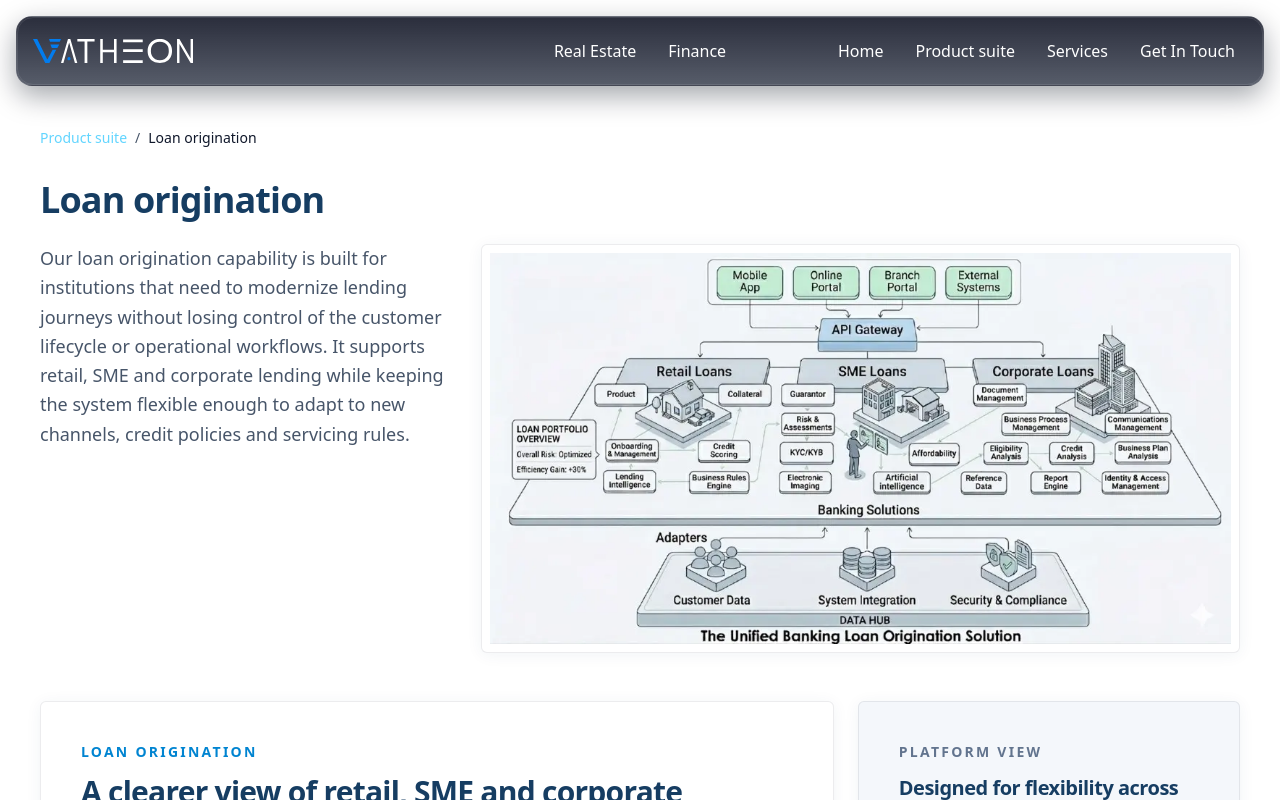
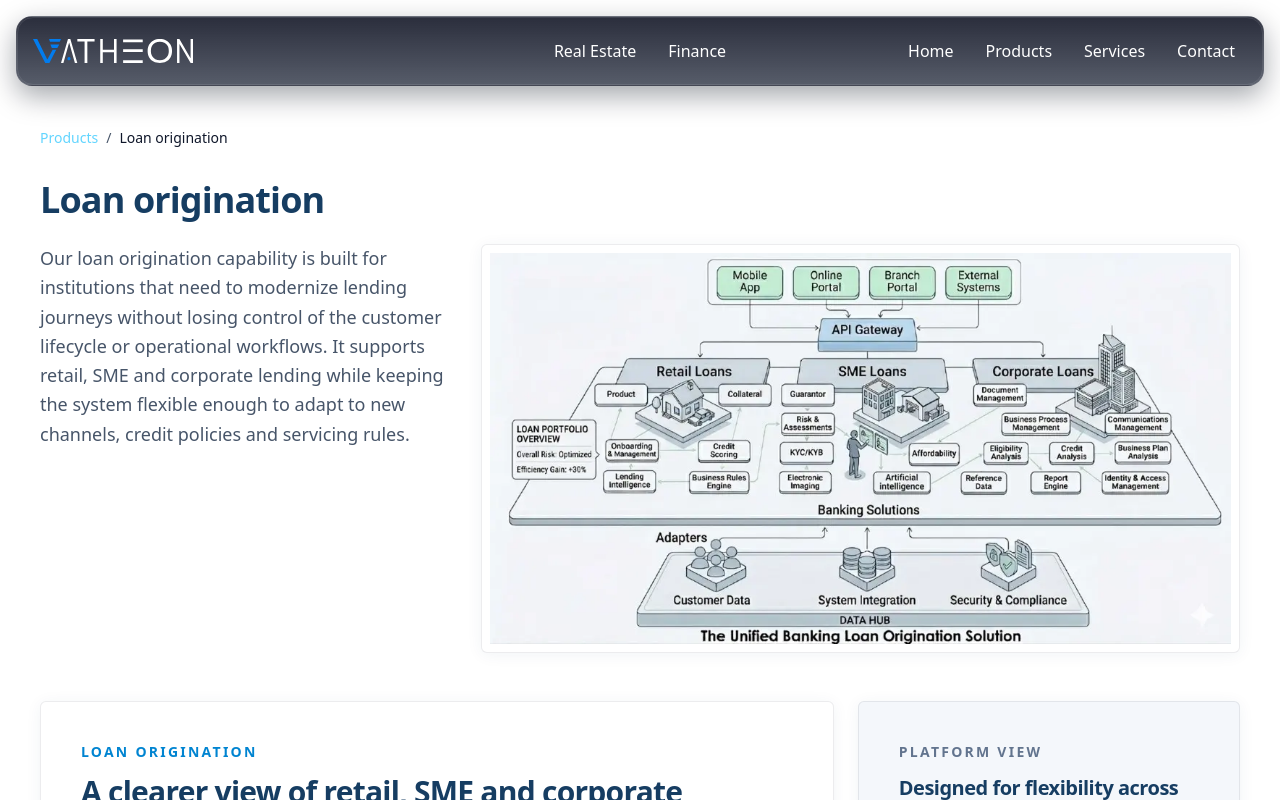
Before and after one commit to DavidMajomi/company-site, a Next.js app in the folder company/: page /products/loan-origination in a window 1280 px wide. Shown: the top 800 px of the page. Built offline with nearby package versions, Linux system fonts and the light colour scheme.

Commit message:
Update: Rename 'product suite' to 'products' across various components and navigation for consistency and clarity.

```diff
--- a/company/app/components/CtaSection.tsx
+++ b/company/app/components/CtaSection.tsx
@@ -1,4 +1,4 @@
-import { contactNav, productSuiteNav } from "../data/navigation";
+import { contactNav, productsNav } from "../data/navigation";
 import { site } from "../site";
 import { Button } from "../shared/Button";
 
@@ -17,8 +17,8 @@ export function CtaSection() {
         </p>
         <div className="mt-8 flex flex-wrap justify-center gap-4">
           <Button href={contactNav.href}>Contact us</Button>
-          <Button href={productSuiteNav.href} variant="ghost">
-            Our product suite
+          <Button href={productsNav.href} variant="ghost">
+            Our products
           </Button>
         </div>
       </div>
--- a/company/app/components/IndustryPlaceholderPage.tsx
+++ b/company/app/components/IndustryPlaceholderPage.tsx
@@ -1,6 +1,6 @@
 import type { CSSProperties, ComponentPropsWithoutRef } from "react";
 import { Button } from "../shared/Button";
-import { contactNav, productSuiteNav, servicesNav } from "../data/navigation";
+import { contactNav, productsNav, servicesNav } from "../data/navigation";
 import type { IndustryPage } from "../data/industries";
 import { StandardPageContent } from "./StandardPageContent";
 import styles from "./IndustryPlaceholderPage.module.css";
@@ -12,7 +12,7 @@ type IndustryPlaceholderPageProps = {
 const ctas: ComponentPropsWithoutRef<typeof Button>[] = [
   { href: contactNav.href, children: "Talk to us" },
   { href: servicesNav.href, variant: "ghost", children: "View services" },
-  { href: productSuiteNav.href, variant: "ghost", children: "View product suite" },
+  { href: productsNav.href, variant: "ghost", children: "View products" },
 ];
 
 function rise(delayMs: number, className: string) {
--- a/company/app/components/ProductCard.tsx
+++ b/company/app/components/ProductCard.tsx
@@ -1,5 +1,5 @@
 import type { Product } from "../data/products";
-import { productSuiteNav } from "../data/navigation";
+import { productsNav } from "../data/navigation";
 import { OfferingCard } from "./OfferingCard";
 
 type ProductCardProps = {
@@ -15,7 +15,7 @@ export function ProductCard({
 }: ProductCardProps) {
   return (
     <OfferingCard
-      href={`${productSuiteNav.href}/${product.slug}`}
+      href={`${productsNav.href}/${product.slug}`}
       title={product.title}
       description={product.description}
       variant={variant}
--- a/company/app/components/ProductsSection.tsx
+++ b/company/app/components/ProductsSection.tsx
@@ -1,4 +1,4 @@
-import { contactNav, productSuiteNav } from "../data/navigation";
+import { contactNav, productsNav } from "../data/navigation";
 import { ProductGrid } from "./ProductGrid";
 import { OfferingSection } from "./OfferingSection";
 import { site } from "../site";
@@ -11,7 +11,7 @@ export function ProductsSection({ variant = "home" }: ProductsSectionProps) {
   return (
     <OfferingSection
       id={variant === "home" ? "products" : undefined}
-      title="Our product suite"
+      title="Our products"
       description={site.pageMeta.products}
       variant={variant}
       actions={[
@@ -21,7 +21,7 @@ export function ProductsSection({ variant = "home" }: ProductsSectionProps) {
           tone: "accent",
         },
         {
-          href: productSuiteNav.href,
+          href: productsNav.href,
           label: "Product overview page",
           tone: "primary",
         },
--- a/company/app/components/navbar/MobileNavOverlay.tsx
+++ b/company/app/components/navbar/MobileNavOverlay.tsx
@@ -127,7 +127,7 @@ export function MobileNavOverlay({
             )}
             onClick={onClose}
           >
-            Get In Touch
+            Contact
           </Link>
         </div>
       </div>
--- a/company/app/contact/page.tsx
+++ b/company/app/contact/page.tsx
@@ -2,7 +2,7 @@ import type { Metadata } from "next";
 import type { ReactNode } from "react";
 import Link from "next/link";
 import { footerContactLines } from "../data/footer";
-import { productSuiteNav } from "../data/navigation";
+import { productsNav } from "../data/navigation";
 import { StandardPageContent } from "../components/StandardPageContent";
 import { site } from "../site";
 
@@ -174,10 +174,10 @@ export default function ContactPage() {
       <p className="mt-12 text-center text-sm text-(--color-text-muted)">
         Or browse the{" "}
         <Link
-          href={productSuiteNav.href}
+          href={productsNav.href}
           className="font-semibold text-(--color-accent) underline decoration-sky-500/35 underline-offset-4 transition hover:text-sky-600 hover:decoration-sky-500/70"
         >
-          product suite
+          products
         </Link>{" "}
         to see what we offer.
       </p>
--- a/company/app/data/navigation.ts
+++ b/company/app/data/navigation.ts
@@ -8,9 +8,9 @@ const homeNav: NavLink = {
   label: "Home",
 };
 
-export const productSuiteNav: NavLink = {
+export const productsNav: NavLink = {
   href: "/products",
-  label: "Product suite",
+  label: "Products",
 };
 
 export const servicesNav: NavLink = {
@@ -20,12 +20,12 @@ export const servicesNav: NavLink = {
 
 export const contactNav: NavLink = {
   href: "/contact",
-  label: "Get In Touch",
+  label: "Contact",
 };
 
 export const primaryNavLinks: NavLink[] = [
   homeNav,
-  productSuiteNav,
+  productsNav,
   servicesNav,
   contactNav,
 ];
--- a/company/app/products/[slug]/page.tsx
+++ b/company/app/products/[slug]/page.tsx
@@ -7,7 +7,7 @@ import { OfferingGrid } from "../../components/OfferingGrid";
 import { ProductDetailHeader } from "../../components/ProductDetailHeader";
 import { ProductCard } from "../../components/ProductCard";
 import { StandardPageContent } from "../../components/StandardPageContent";
-import { productSuiteNav } from "../../data/navigation";
+import { productsNav } from "../../data/navigation";
 import { getProductBySlug, products } from "../../data/products";
 import { site } from "../../site";
 
@@ -46,8 +46,8 @@ export default async function ProductDetailPage({ params }: Props) {
       contentWidth={isLoanOrigination ? "extra-wide" : "standard"}
     >
       <OfferingBreadcrumb
-        parentHref={productSuiteNav.href}
-        parentLabel={productSuiteNav.label}
+        parentHref={productsNav.href}
+        parentLabel={productsNav.label}
         currentLabel={product.title}
       />
 
```
